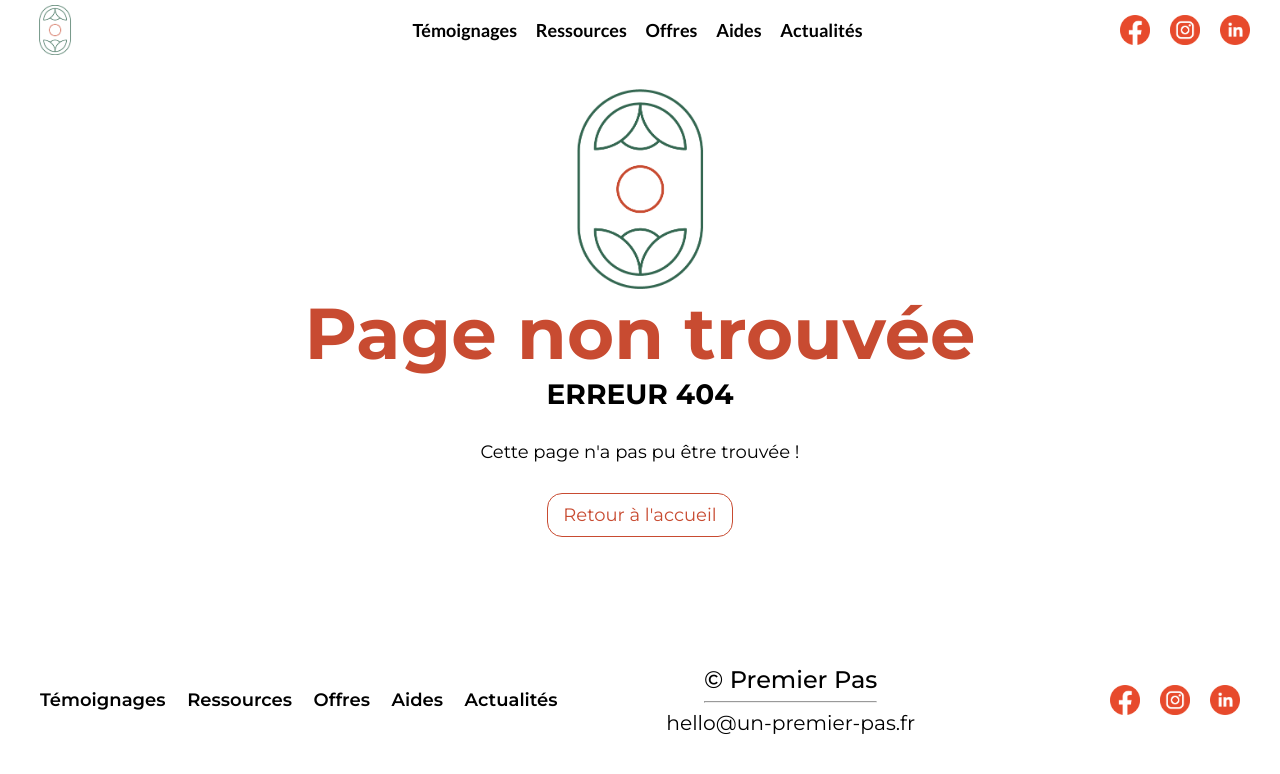
After one commit to rilbo/moonwolf, a PHP site: page /404.php in a window 1280 px wide. The commit adds this page. Shown: the top 774 px of the page. Run offline with PHP 8.4, Linux system fonts and the light colour scheme; style sheets or scripts are compiled from the project's sources; some libraries are stand-ins or nearby versions.

Commit message:
Design et catch de l'erreur 404

```diff
--- /dev/null
+++ b/404.php
@@ -0,0 +1,96 @@
+<!DOCTYPE html>
+<html lang="fr">
+
+<?php
+include_once "./src/include/head.inc.php";
+?>
+
+<body>
+
+  <?php
+  include_once "./src/include/scriptAddons.inc.php";
+  ?>
+  <header>
+    <nav>
+      <input type="checkbox" id="nav-check" />
+
+      <div class="nav-logo">
+        <a href="/"><img src="assets/img/LOGO.png" alt="LOGO" /></a>
+      </div>
+
+      <div class="nav-btn">
+        <label for="nav-check">
+          <span></span>
+          <span></span>
+          <span></span>
+        </label>
+      </div>
+      <ul class="nav-links">
+        <li><a href="/#div__temoignages">Témoignages</a></li>
+        <li><a href="/#div__ressources">Ressources</a></li>
+        <li><a href="/#div__offres">Offres</a></li>
+        <li><a href="/#div__aides_femmes">Aides</a></li>
+        <li><a href="/#div__actualites">Actualités</a></li>
+      </ul>
+      <div class="nav-icons">
+        <a target="_blank" href="https://www.facebook.com/Premier-Pas-103213425532596"><img src="assets/img/logo_facebook.png" alt="facebook" /></a>
+        <a target="_blank" href="https://www.instagram.com/premierpas_off/"><img src="assets/img/logo_instagram.png" alt="instagram" /></a>
+        <a target="_blank" href="https://www.linkedin.com/company/premier-pas-off/"><img src="assets/img/logo_linkedin.png" alt="linkedin" /></a>
+      </div>
+    </nav>
+  </header>
+  <main id="pnf__main">
+    <img src="assets/img/LOGO.png" alt="Logo cassé de Premier Pas">
+    <h1>Page non trouvée</h1>
+    <h2>ERREUR 404</h2>
+    <p>Cette page n'a pas pu être trouvée !</p>
+    <a href="/" class="btn-vide">Retour à l'accueil</a>
+  </main>
+  <footer>
+  <div class="content">
+    <ul class="nav-footer-links">
+    <li><a href="#div__temoignages">Témoignages</a></li>
+      <li><a href="/#div__ressources">Ressources</a></li>
+      <li><a href="/#div__offres">Offres</a></li>
+      <li><a href="/#div__aides_femmes">Aides</a></li>
+      <li><a href="/#div__actualites">Actualités</a></li>
+    </ul>
+    <div class="copyright">
+      <div>
+        <div>
+          <h4>© Premier Pas</h4>
+          <hr />
+        </div>
+        <h5>
+          <a href="mailto:hello@un-premier-pas.fr" class="link__mail">hello@un-premier-pas.fr</a>
+        </h5>
+      </div>
+    </div>
+    <div class="nav-footer-icon">
+      <a target="_blank" href="https://www.facebook.com/Premier-Pas-103213425532596"><img src="assets/img/logo_facebook.png" alt="facebook" /></a>
+      <a target="_blank" href="https://www.instagram.com/premierpas_off/"><img src="assets/img/logo_instagram.png" alt="instagram" /></a>
+      <a target="_blank" href="https://www.linkedin.com/company/premier-pas-off/"><img src="assets/img/logo_linkedin.png" alt="linkedin" /></a>
+    </div>
+  </div>
+</footer>
+  <?php
+  include_once "./src/include/scriptCookie.inc.php";
+  ?>
+
+</body>
+
+<script>
+  function avoidJump() {
+
+    var reg = /^[0-9a-zA-Z_.-]+[@][0-9a-zA-Z_.-]+([.][a-zA-Z]+){1,2}$/;
+    v = document.getElementById('mce-EMAIL');
+    if ((v.value == "") || (!reg.test(v.value))) {
+      v.style.border = "2px solid red";
+      return false;
+    }
+  }
+</script>
+
+</html>
+
+</html>
--- /dev/null
+++ b/src/sass/libs/_404.scss
@@ -0,0 +1,19 @@
+#pnf__main {
+  height: calc(100vh - 175px);
+  display: flex;
+  justify-content: center;
+  align-items: center;
+  flex-direction: column;
+
+  h1 {
+    color: $secondary-color;
+  }
+
+  img {
+    max-height: 200px;
+  }
+
+  p {
+    margin: 30px 0px;
+  }
+}
--- a/src/sass/libs/_basics.scss
+++ b/src/sass/libs/_basics.scss
@@ -105,6 +105,15 @@ label {
   }
 }
 
+.btn-vide {
+  border-radius: 15px;
+  border: 1px solid $secondary-color;
+  color: $secondary-color;
+  padding: 10px 15px;
+  display: block;
+  text-align: center;
+}
+
 #axeptio_main_button > div > div > svg > path:nth-child(1),
 #normal-switch > div:nth-child(1) > div > svg > path {
   fill: $main-color !important;
--- a/src/sass/style.scss
+++ b/src/sass/style.scss
@@ -18,3 +18,4 @@
 @import "libs/footer";
 @import "libs/newsletter";
 @import "libs/thank";
+@import "libs/404";
```
Also changed, not shown: .htaccess.
